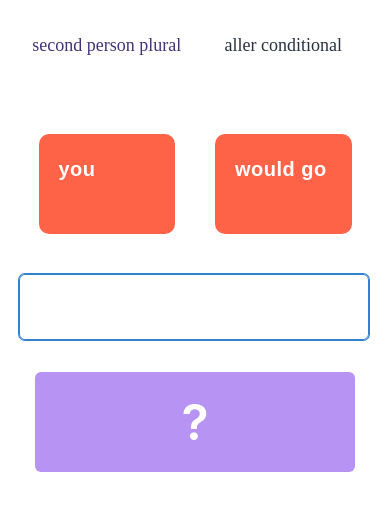
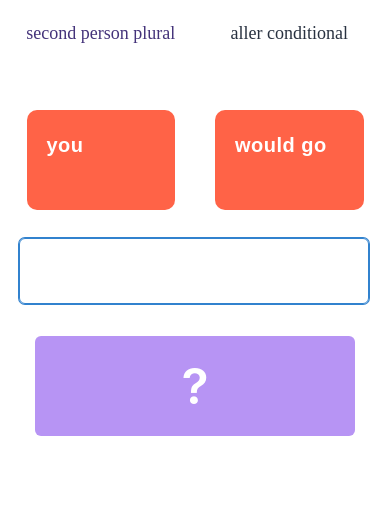
Before and after one commit to DavTho1983/french-verb-conjugation, a Next.js app: page / in a window 390 px wide. Shown: the top 510 px of the page. Built offline with nearby package versions, Linux system fonts and the light colour scheme.

Commit message:
mobile version 3

```diff
--- a/pages/index.js
+++ b/pages/index.js
@@ -254,7 +254,7 @@ export default function Home() {
         </Head>
 
         <Flex direction={"column"} m={0} w={393} h={350}>
-          <Grid templateColumns="repeat(2, 1fr)" m={5} mb={0}>
+          <Grid templateColumns="repeat(2, 1fr)" m={2} mb={0}>
             <Center rowSpan={1} colSpan={1}>
               <Text
                 m={3}
@@ -277,20 +277,21 @@ export default function Home() {
                 {verb} {tense}
               </Text>
             </Center>
-            <GridItem rowSpan={1} colSpan={1} mt={5}>
+            <GridItem rowSpan={1} colSpan={1} mt={2}>
               <ConjugationContainer conjugation={pronoun} />
             </GridItem>
-            <GridItem rowSpan={1} colSpan={1} mt={5}>
+            <GridItem rowSpan={1} colSpan={1} mt={2}>
               <ConjugationContainer conjugation={englishVerbConjugation} />
             </GridItem>
           </Grid>
 
           <Grid templateColumns="repeat(1, 1fr)">
-            <GridItem rowSpan={1} colSpan={1}>
+            <GridItem rowSpan={1} colSpan={1} mb={0}>
               <Input
                 ref={finalRef}
                 fontSize={20}
                 m={5}
+                mt={2}
                 mb={0}
                 p={8}
                 maxW={350}
```
